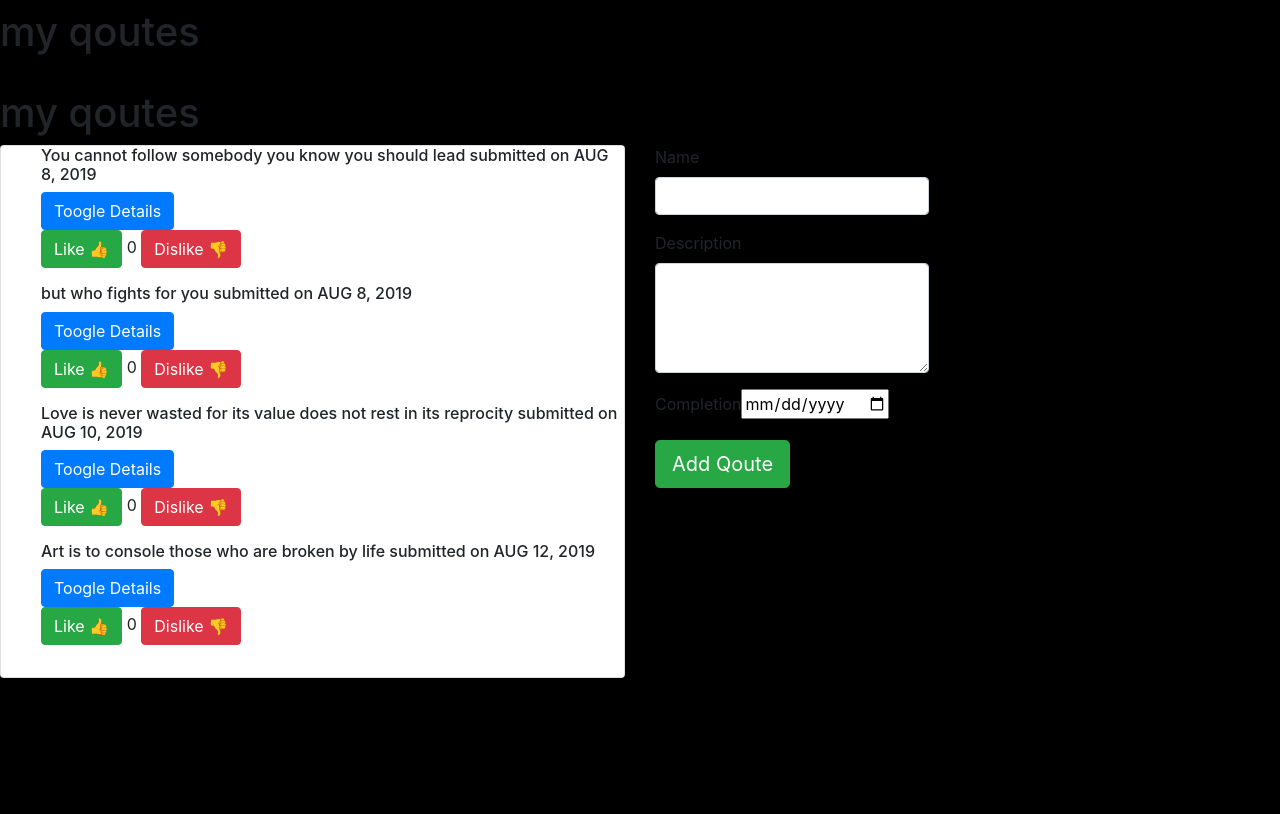
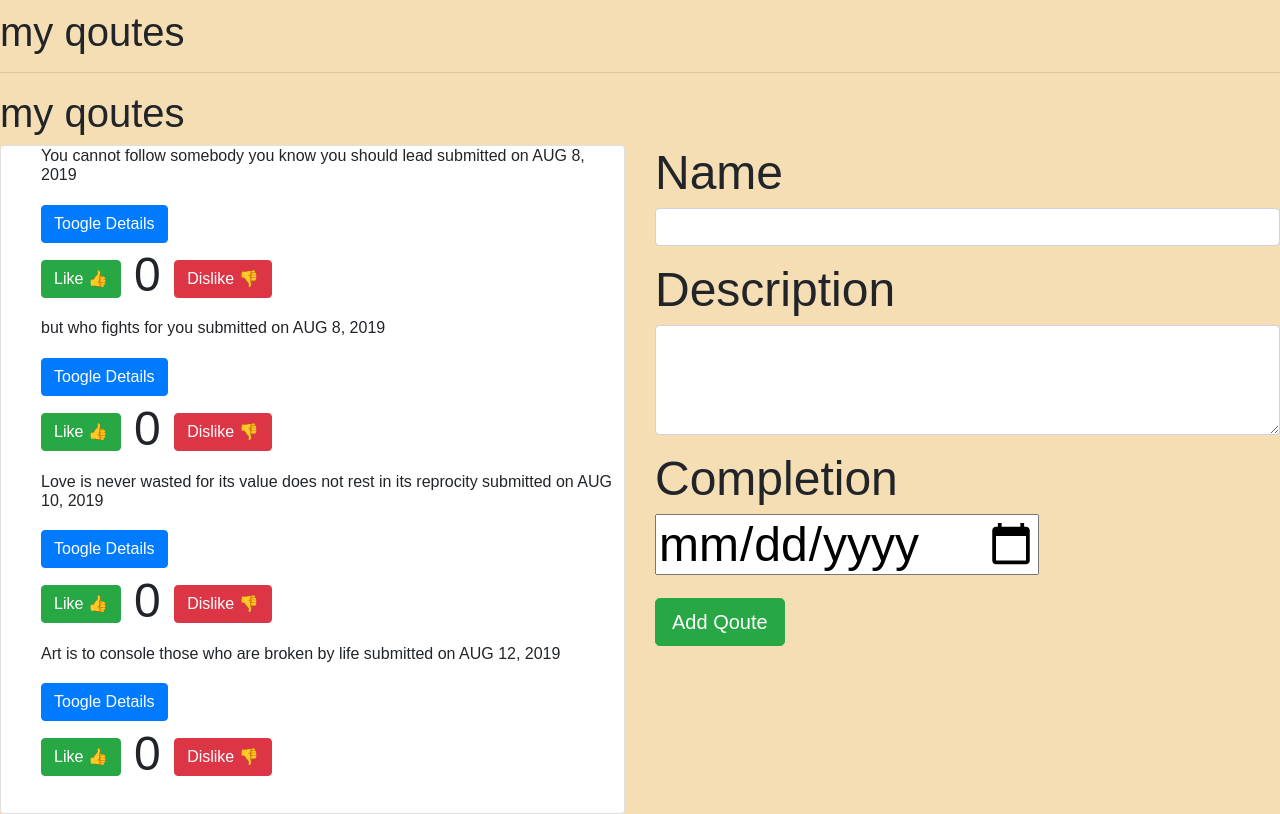
Before and after one commit to georgewanyama/qoutes, an Angular app: page / in a window 1280 px wide. Built offline with nearby package versions, Linux system fonts and the light colour scheme.

Commit message:
create styles at styles css folder for the font size

```diff
--- a/src/styles.css
+++ b/src/styles.css
@@ -1,3 +1,4 @@
 body{
-background-color: black;
+background-color: wheat;
+font: 3em sans-serif;
 }
```
